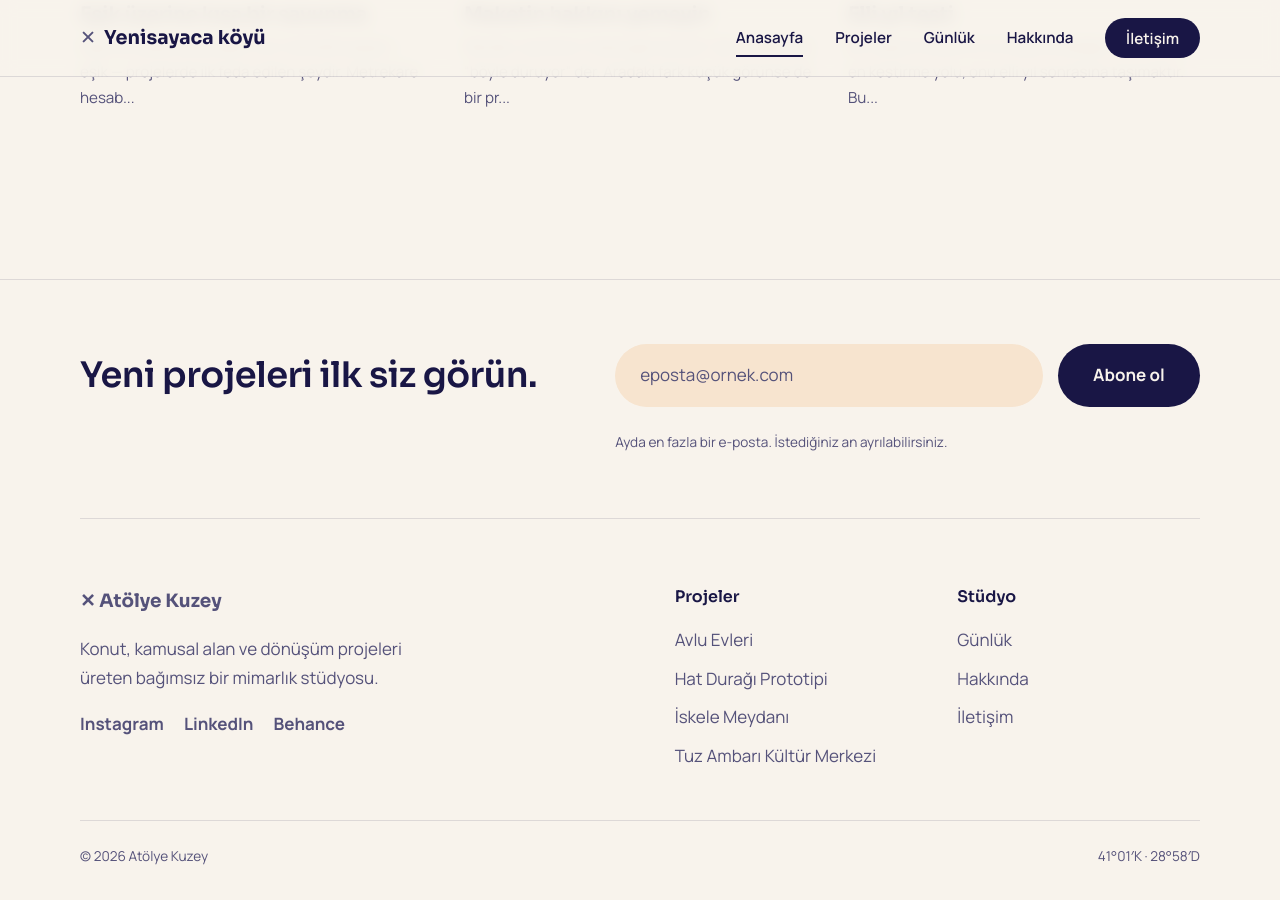
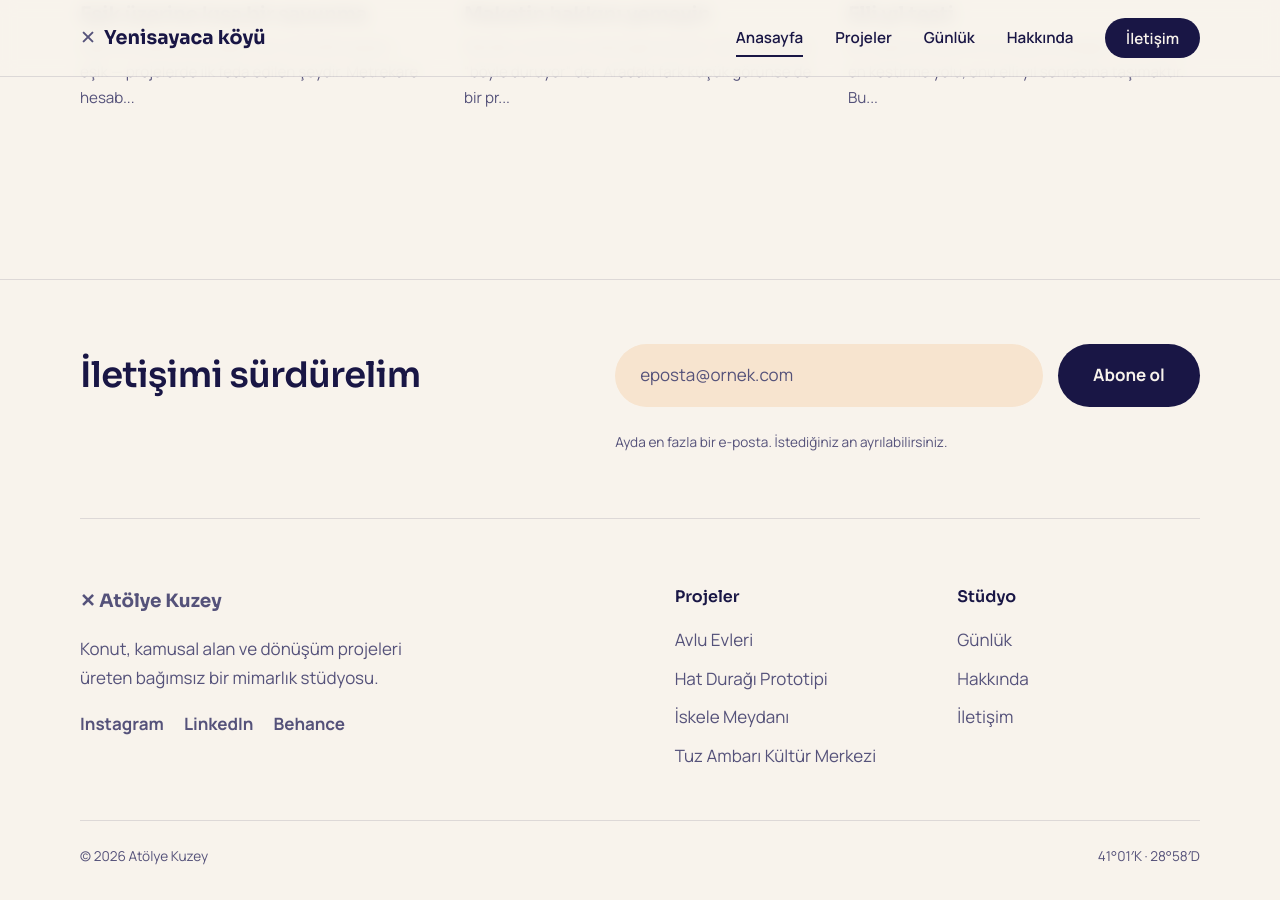
Before and after one commit to bercin/yenisayacakoyu, a Jekyll site: the page built from index.html, in a window 1280 px wide and 900 px high, scrolled down 1956 px. Built offline with Jekyll 4.4.1, drawn with Linux system fonts in a browser that asks for light colours.

Commit message:
footer değişikliği

```diff
--- a/_includes/footer.html
+++ b/_includes/footer.html
@@ -3,7 +3,7 @@
 
     <div class="footer-signal">
       <p class="eyebrow">Bülten</p>
-      <h2>Yeni projeleri ilk siz görün.</h2>
+      <h2>İletişimi sürdürelim</h2>
       <form class="newsletter" action="#" method="post" onsubmit="return false">
         <label class="visually-hidden" for="bulten-eposta">E-posta adresiniz</label>
         <input id="bulten-eposta" type="email" placeholder="eposta@ornek.com" autocomplete="email" required>
```
